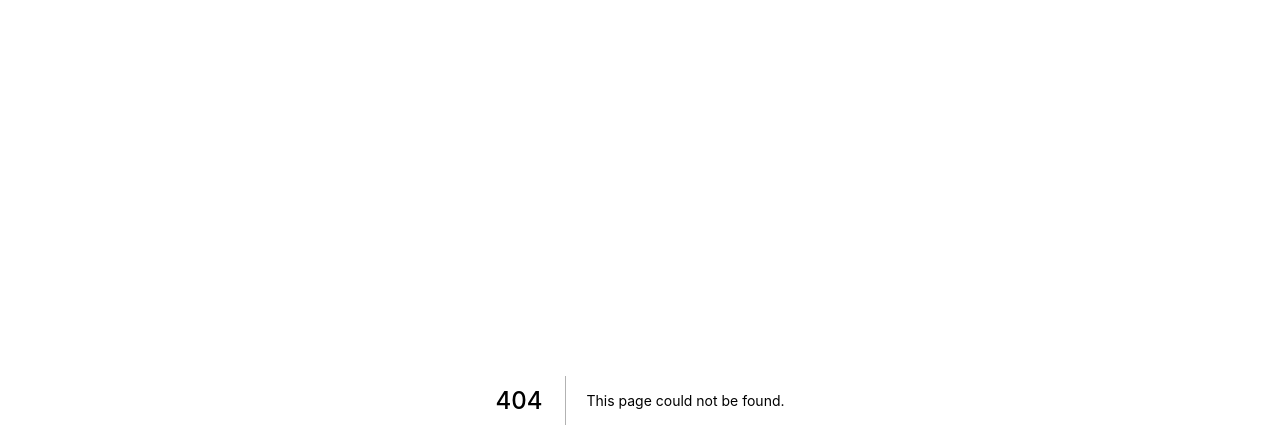
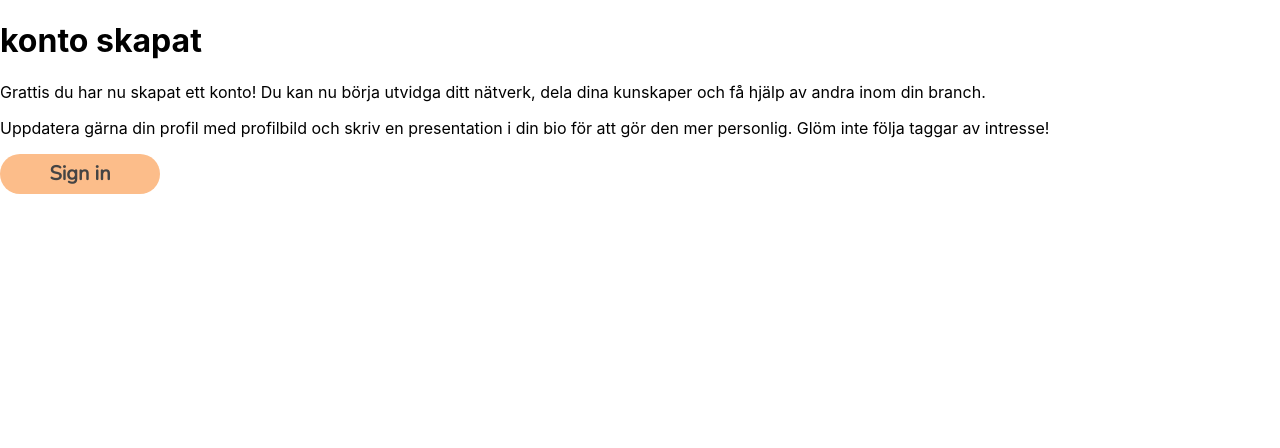
Before and after one commit to ninaodelius/Fem, a Next.js app: page /auth/account-created in a window 1280 px wide. Before the commit this address had no page. Shown: the top 448 px of the page. Built offline with nearby package versions, Linux system fonts and the light colour scheme.

Commit message:
created page for account created

```diff
--- /dev/null
+++ b/pages/auth/account-created.jsx
@@ -0,0 +1,15 @@
+import styles from '/styles/auth/forgotpassword.module.css'
+import Button from '../../components/button'
+import Link from 'next/dist/client/link'
+export default function AccountCreated(){
+    return(
+        <div>
+            <h1 className={styles.h1}>konto skapat</h1>
+            <p>Grattis du har nu skapat ett konto! Du kan nu börja utvidga ditt nätverk, dela dina kunskaper och få hjälp av andra inom din branch.</p>
+            <p>Uppdatera gärna din profil med profilbild och skriv en presentation i din bio för att gör den mer personlig. Glöm inte följa taggar av intresse!</p>
+
+            <Button><Link href='/auth/sign-in' passHref>Sign in</Link></Button>
+
+        </div>
+    )
+}
```
